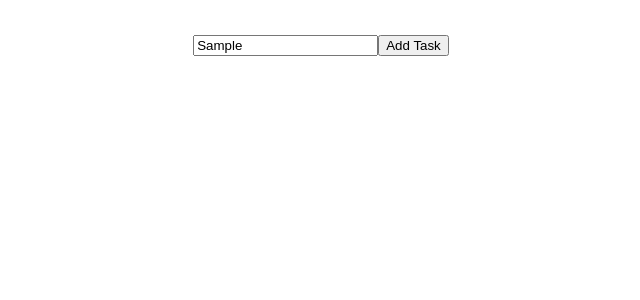
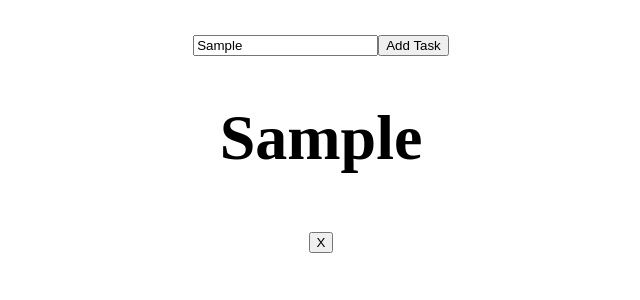
Before and after one commit to IT22074072/CRUD-in-React-todo-list-, a React (Create React App) app in the folder crud/: page / in a window 1280 px wide. Both pictures are taken after typing "Sample" into the empty fields and a click on the button "Add Task". Shown: the top 300 px of the page, without its empty margins (319-959 px from the left). Built offline with nearby package versions, Linux system fonts and the light colour scheme.

Commit message:
provide return statement in Task.js

```diff
--- a/crud/src/Task.js
+++ b/crud/src/Task.js
@@ -1,6 +1,8 @@
 export const Task = (props) => {
-  <div>
-    <h1>{props.taskName}</h1>
-    <button onClick={() => props.deleteTask(props.id)}>X</button>
-  </div>;
+  return (
+    <div>
+      <h1>{props.taskName}</h1>
+      <button onClick={() => props.deleteTask(props.id)}>X</button>
+    </div>
+  );
 };
```
